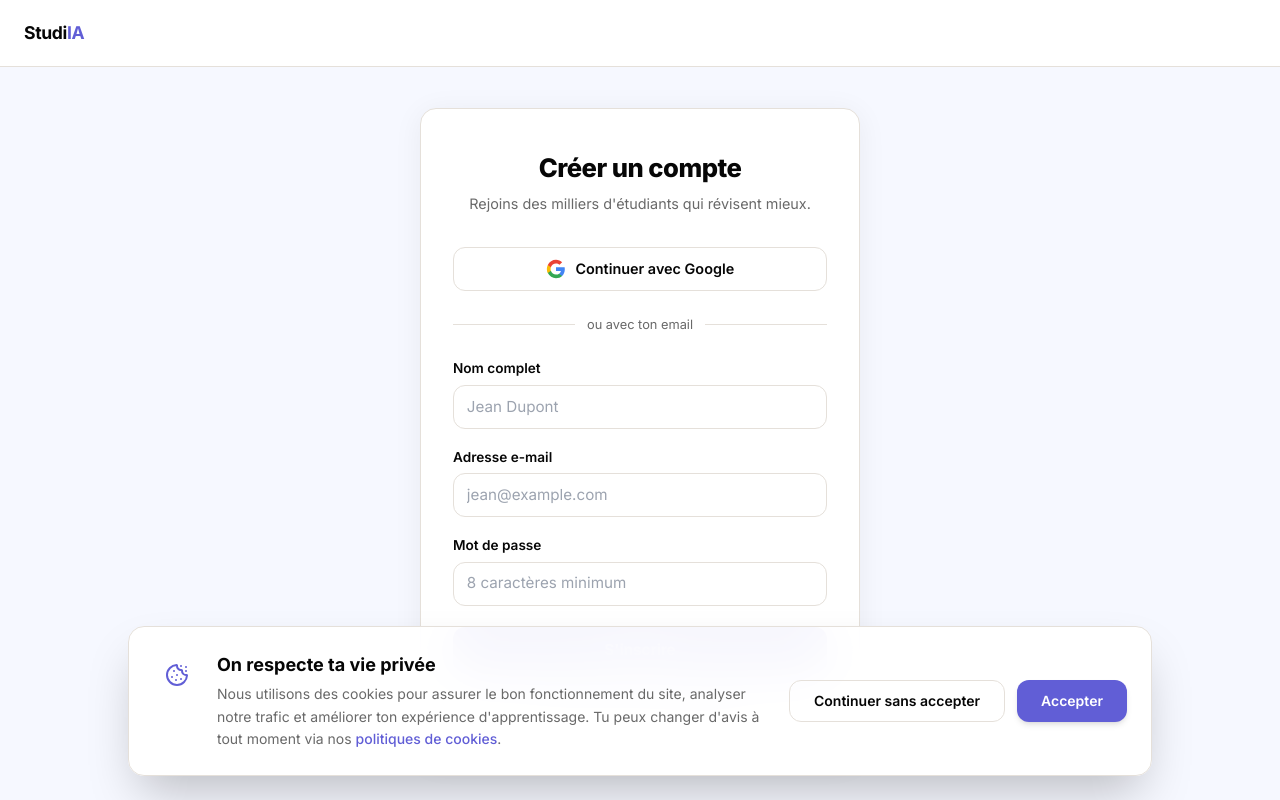
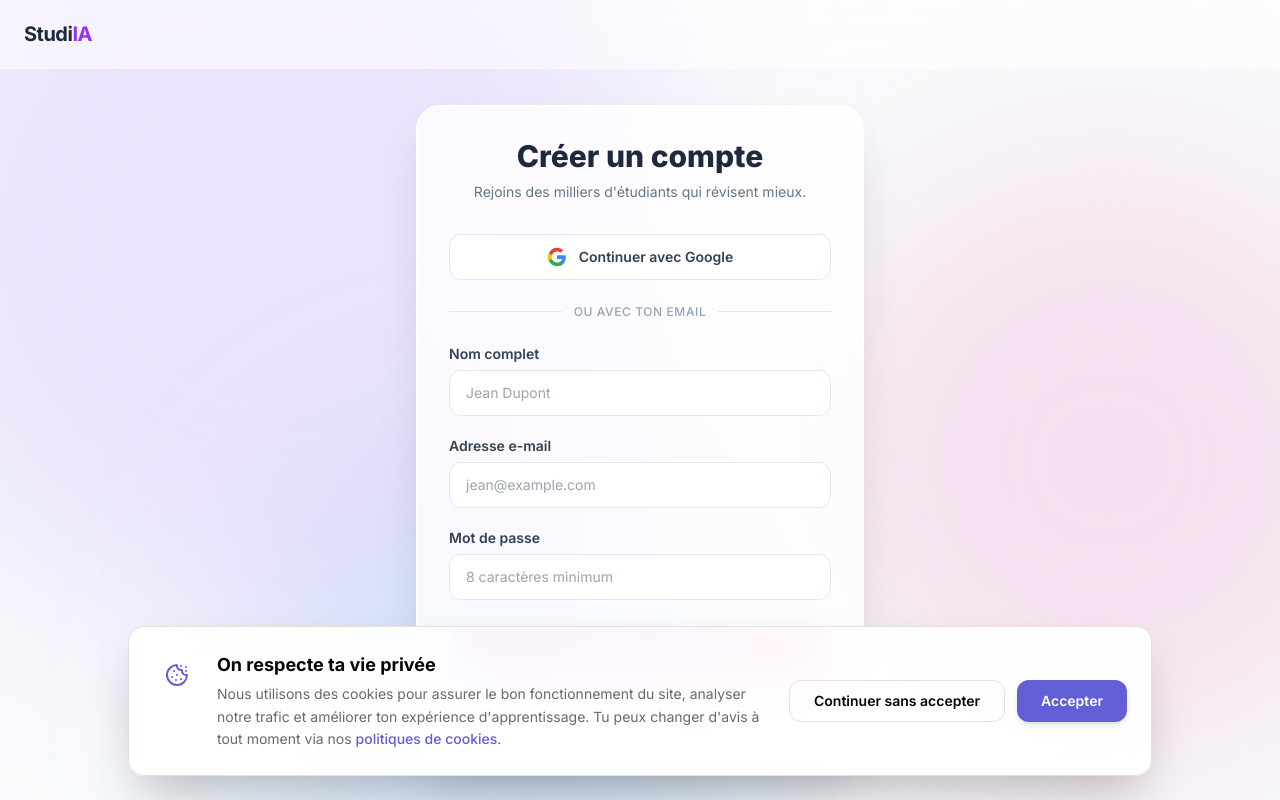
Before and after one commit to zackariatoure05-hue/studia.ia, a Next.js app: page /inscription in a window 1280 px wide. Built offline with nearby package versions, Linux system fonts and the light colour scheme.

Commit message:
fix: prettier formatting inscription + expiry pattern checkout

```diff
--- a/src/app/checkout/page.tsx
+++ b/src/app/checkout/page.tsx
@@ -139,8 +139,8 @@ export default function CheckoutPage() {
                   maxLength={5}
                   value={expiry}
                   onChange={(e) => setExpiry(formatExpiry(e.target.value))}
-                  pattern="(0[1-9]|1[0-2])\/?([0-9]{2})"
-                  title="Format MM/AA requis"
+                  pattern="[0-9]{2}/[0-9]{2}"
+                  title="Format MM/AA requis (ex: 09/27)"
                   className="w-full px-4 py-3 bg-slate-50 border border-slate-200 rounded-xl focus:ring-2 focus:ring-indigo-600 focus:border-indigo-600 outline-none transition-all font-mono"
                 />
               </div>
--- a/src/app/inscription/page.tsx
+++ b/src/app/inscription/page.tsx
@@ -2,7 +2,7 @@
 
 import Link from "next/link";
 import { useRouter, useSearchParams } from "next/navigation";
-import { useState, Suspense } from "react";
+import { useState, Suspense, useRef } from "react";
 import { useAuth } from "@/contexts/AuthContext";
 
 function IconGoogle() {
@@ -46,6 +46,31 @@ function InscriptionContent() {
   const [errors, setErrors] = useState<Errors>({});
   const [loading, setLoading] = useState(false);
 
+  // 3D Tilt Effect State
+  const cardRef = useRef<HTMLDivElement>(null);
+  const [rotateX, setRotateX] = useState(0);
+  const [rotateY, setRotateY] = useState(0);
+
+  function handleMouseMove(e: React.MouseEvent<HTMLDivElement>) {
+    if (!cardRef.current) return;
+    const card = cardRef.current;
+    const rect = card.getBoundingClientRect();
+    const x = e.clientX - rect.left;
+    const y = e.clientY - rect.top;
+    const centerX = rect.width / 2;
+    const centerY = rect.height / 2;
+    // Max rotation 10deg
+    const rotateXValue = ((y - centerY) / centerY) * -10;
+    const rotateYValue = ((x - centerX) / centerX) * 10;
+    setRotateX(rotateXValue);
+    setRotateY(rotateYValue);
+  }
+
+  function handleMouseLeave() {
+    setRotateX(0);
+    setRotateY(0);
+  }
+
   function validate(): boolean {
     const e: Errors = {};
     if (!nom.trim() || nom.trim().length < 2) e.nom = "Le nom doit contenir au moins 2 caractères.";
@@ -55,160 +80,95 @@ function InscriptionContent() {
     return Object.keys(e).length === 0;
   }
 
-  async function handleSubmit(e: React.FormEvent) {
-    e.preventDefault();
-    if (!validate()) return;
+  async function handleSubmit(e?: React.FormEvent) {
+    if (e) e.preventDefault();
+    if (!validate()) {
+      alert("Erreur de validation (vérifie les champs en rouge)");
+      return;
+    }
     setLoading(true);
+    try {
       await new Promise((r) => setTimeout(r, 600));
       const result = register(nom.trim(), email.trim(), password);
       if (!result.ok) {
         setErrors({ global: result.error });
         setLoading(false);
+        alert("Erreur: " + result.error);
         return;
       }
-    // Rediriger vers la page de choix d'abonnement (Checkout)
-    router.push("/onboarding");
+      alert("Succès ! Redirection vers onboarding...");
+      window.location.href = "/onboarding";
+    } catch (err: any) {
+      console.error(err);
+      setErrors({ global: err.message || "Erreur inattendue" });
+      setLoading(false);
+      alert("Erreur inattendue: " + err.message);
+    }
   }
 
   return (
+    <div className="min-h-screen flex flex-col bg-slate-50 relative overflow-hidden">
+      {/* Background Neo-Animation */}
+      <div className="absolute inset-0 pointer-events-none overflow-hidden flex items-center justify-center">
+        <div className="absolute w-[800px] h-[800px] bg-purple-300/30 rounded-full blur-[100px] animate-pulse mix-blend-multiply -top-[20%] -left-[10%]"></div>
         <div
-      style={{
-        minHeight: "100vh",
-        display: "flex",
-        flexDirection: "column",
-        background: "oklch(0.98 0.01 276)",
-      }}
-    >
-      <header
-        style={{
-          padding: "1.25rem 1.5rem",
-          borderBottom: "1px solid var(--border)",
-          background: "#fff",
-        }}
-      >
-        <Link
-          href="/"
-          style={{
-            textDecoration: "none",
-            fontWeight: 700,
-            fontSize: "1.1rem",
-            color: "var(--foreground)",
-            letterSpacing: "-0.02em",
-          }}
-        >
-          Studi<span style={{ color: "var(--primary)" }}>IA</span>
+          className="absolute w-[600px] h-[600px] bg-pink-300/30 rounded-full blur-[100px] animate-pulse mix-blend-multiply top-[20%] -right-[10%]"
+          style={{ animationDelay: "2s" }}
+        ></div>
+        <div
+          className="absolute w-[500px] h-[500px] bg-blue-300/30 rounded-full blur-[100px] animate-pulse mix-blend-multiply -bottom-[20%] left-[20%]"
+          style={{ animationDelay: "4s" }}
+        ></div>
+      </div>
+
+      <header className="relative z-10 px-6 py-5 border-b border-white/20 bg-white/50 backdrop-blur-md">
+        <Link href="/" className="text-xl font-bold text-slate-800 tracking-tight">
+          Studi<span className="text-purple-600">IA</span>
         </Link>
       </header>
 
-      <main
+      <main className="relative z-10 flex-1 flex items-center justify-center p-6">
+        <div
+          className="w-full max-w-md bg-white/80 backdrop-blur-xl border border-white rounded-3xl p-8 shadow-2xl"
           style={{
-          flex: 1,
-          display: "flex",
-          alignItems: "center",
-          justifyContent: "center",
-          padding: "2rem 1rem",
+            boxShadow:
+              "0 25px 50px -12px rgba(0, 0, 0, 0.15), 0 0 0 1px rgba(255,255,255,0.5) inset",
           }}
         >
-        <div
-          style={{
-            width: "100%",
-            maxWidth: 440,
-            background: "#fff",
-            border: "1px solid var(--border)",
-            borderRadius: "calc(var(--radius) + 4px)",
-            padding: "2.5rem 2rem",
-            boxShadow: "0 4px 30px rgba(0,0,0,0.06)",
-          }}
-        >
-          <div style={{ textAlign: "center", marginBottom: "2rem" }}>
-            <h1
-              style={{
-                fontSize: "1.6rem",
-                fontWeight: 800,
-                letterSpacing: "-0.02em",
-                color: "var(--foreground)",
-                marginBottom: "0.35rem",
-              }}
-            >
-              Créer un compte
-            </h1>
-            <p style={{ color: "var(--muted-foreground)", fontSize: "0.9rem" }}>
+          <div className="text-center mb-8">
+            <h1 className="text-3xl font-extrabold text-slate-800 mb-2">Créer un compte</h1>
+            <p className="text-slate-500 text-sm">
               Rejoins des milliers d&apos;étudiants qui révisent mieux.
             </p>
           </div>
 
           <button
             type="button"
-            style={{
-              width: "100%",
-              padding: "0.65rem 1rem",
-              display: "flex",
-              alignItems: "center",
-              justifyContent: "center",
-              gap: "0.6rem",
-              border: "1px solid var(--border)",
-              borderRadius: "var(--radius)",
-              background: "#fff",
-              cursor: "pointer",
-              fontWeight: 600,
-              fontSize: "0.9rem",
-              color: "var(--foreground)",
-              marginBottom: "1.5rem",
-            }}
+            className="w-full py-3 px-4 flex items-center justify-center gap-3 bg-white border border-slate-200 rounded-xl text-slate-700 font-semibold text-sm hover:bg-slate-50 hover:shadow-md hover:-translate-y-0.5 transition-all duration-200 mb-6"
             onClick={() => alert("OAuth Google disponible prochainement.")}
           >
             <IconGoogle /> Continuer avec Google
           </button>
 
-          <div
-            style={{
-              display: "flex",
-              alignItems: "center",
-              gap: "0.75rem",
-              marginBottom: "1.5rem",
-            }}
-          >
-            <div style={{ flex: 1, height: 1, background: "var(--border)" }} />
-            <span
-              style={{ color: "var(--muted-foreground)", fontSize: "0.8rem", whiteSpace: "nowrap" }}
-            >
+          <div className="flex items-center gap-3 mb-6">
+            <div className="flex-1 h-px bg-slate-200" />
+            <span className="text-slate-400 text-xs font-medium uppercase tracking-wider">
               ou avec ton email
             </span>
-            <div style={{ flex: 1, height: 1, background: "var(--border)" }} />
+            <div className="flex-1 h-px bg-slate-200" />
           </div>
 
           {errors.global && (
-            <div
-              style={{
-                background: "oklch(0.97 0.02 27)",
-                border: "1px solid oklch(0.85 0.1 27)",
-                borderRadius: "var(--radius)",
-                padding: "0.75rem 1rem",
-                marginBottom: "1rem",
-                color: "oklch(0.5 0.2 27)",
-                fontSize: "0.9rem",
-                fontWeight: 600,
-              }}
-            >
-              ⚠️ {errors.global}
+            <div className="bg-red-50 border border-red-200 text-red-600 text-sm font-semibold p-4 rounded-xl mb-6 flex items-center gap-2">
+              <span>⚠️</span> {errors.global}
             </div>
           )}
 
-          <form
-            onSubmit={handleSubmit}
-            noValidate
-            style={{ display: "flex", flexDirection: "column", gap: "1.1rem" }}
-          >
+          <form onSubmit={handleSubmit} noValidate className="flex flex-col gap-5 relative z-50">
             <div>
               <label
                 htmlFor="reg-nom"
-                style={{
-                  display: "block",
-                  fontWeight: 600,
-                  fontSize: "0.85rem",
-                  marginBottom: "0.4rem",
-                  color: "var(--foreground)",
-                }}
+                className="block font-semibold text-sm text-slate-700 mb-1.5"
               >
                 Nom complet
               </label>
@@ -222,39 +182,21 @@ function InscriptionContent() {
                   setNom(e.target.value);
                   setErrors((prev) => ({ ...prev, nom: undefined, global: undefined }));
                 }}
-                style={{
-                  width: "100%",
-                  padding: "0.6rem 0.8rem",
-                  border: `1px solid ${errors.nom ? "oklch(0.577 0.245 27.325)" : "var(--border)"}`,
-                  borderRadius: "var(--radius)",
-                  fontSize: "0.95rem",
-                  outline: "none",
-                  boxSizing: "border-box",
-                }}
+                className={`w-full px-4 py-3 rounded-xl text-slate-800 text-sm bg-white border ${
+                  errors.nom
+                    ? "border-red-400 focus:ring-red-100"
+                    : "border-slate-200 focus:border-purple-400 focus:ring-purple-100"
+                } focus:outline-none focus:ring-4 transition-all`}
               />
               {errors.nom && (
-                <p
-                  style={{
-                    color: "oklch(0.577 0.245 27.325)",
-                    fontSize: "0.8rem",
-                    marginTop: "0.3rem",
-                  }}
-                >
-                  {errors.nom}
-                </p>
+                <p className="text-red-500 text-xs mt-1.5 font-medium">{errors.nom}</p>
               )}
             </div>
 
             <div>
               <label
                 htmlFor="reg-email"
-                style={{
-                  display: "block",
-                  fontWeight: 600,
-                  fontSize: "0.85rem",
-                  marginBottom: "0.4rem",
-                  color: "var(--foreground)",
-                }}
+                className="block font-semibold text-sm text-slate-700 mb-1.5"
               >
                 Adresse e-mail
               </label>
@@ -268,39 +210,21 @@ function InscriptionContent() {
                   setEmail(e.target.value);
                   setErrors((prev) => ({ ...prev, email: undefined, global: undefined }));
                 }}
-                style={{
-                  width: "100%",
-                  padding: "0.6rem 0.8rem",
-                  border: `1px solid ${errors.email ? "oklch(0.577 0.245 27.325)" : "var(--border)"}`,
-                  borderRadius: "var(--radius)",
-                  fontSize: "0.95rem",
-                  outline: "none",
-                  boxSizing: "border-box",
-                }}
+                className={`w-full px-4 py-3 rounded-xl text-slate-800 text-sm bg-white border ${
+                  errors.email
+                    ? "border-red-400 focus:ring-red-100"
+                    : "border-slate-200 focus:border-purple-400 focus:ring-purple-100"
+                } focus:outline-none focus:ring-4 transition-all`}
               />
               {errors.email && (
-                <p
-                  style={{
-                    color: "oklch(0.577 0.245 27.325)",
-                    fontSize: "0.8rem",
-                    marginTop: "0.3rem",
-                  }}
-                >
-                  {errors.email}
-                </p>
+                <p className="text-red-500 text-xs mt-1.5 font-medium">{errors.email}</p>
               )}
             </div>
 
             <div>
               <label
                 htmlFor="reg-password"
-                style={{
-                  display: "block",
-                  fontWeight: 600,
-                  fontSize: "0.85rem",
-                  marginBottom: "0.4rem",
-                  color: "var(--foreground)",
-                }}
+                className="block font-semibold text-sm text-slate-700 mb-1.5"
               >
                 Mot de passe
               </label>
@@ -314,43 +238,28 @@ function InscriptionContent() {
                   setPassword(e.target.value);
                   setErrors((prev) => ({ ...prev, password: undefined }));
                 }}
-                style={{
-                  width: "100%",
-                  padding: "0.6rem 0.8rem",
-                  border: `1px solid ${errors.password ? "oklch(0.577 0.245 27.325)" : "var(--border)"}`,
-                  borderRadius: "var(--radius)",
-                  fontSize: "0.95rem",
-                  outline: "none",
-                  boxSizing: "border-box",
-                }}
+                className={`w-full px-4 py-3 rounded-xl text-slate-800 text-sm bg-white border ${
+                  errors.password
+                    ? "border-red-400 focus:ring-red-100"
+                    : "border-slate-200 focus:border-purple-400 focus:ring-purple-100"
+                } focus:outline-none focus:ring-4 transition-all`}
               />
               {errors.password && (
-                <p
-                  style={{
-                    color: "oklch(0.577 0.245 27.325)",
-                    fontSize: "0.8rem",
-                    marginTop: "0.3rem",
-                  }}
-                >
-                  {errors.password}
-                </p>
+                <p className="text-red-500 text-xs mt-1.5 font-medium">{errors.password}</p>
               )}
               {!errors.password && password.length > 0 && (
-                <div style={{ marginTop: "0.4rem", display: "flex", gap: "0.2rem" }}>
+                <div className="mt-2 flex gap-1.5">
                   {[1, 2, 3].map((l) => (
                     <div
                       key={l}
+                      className="flex-1 h-1.5 rounded-full transition-all duration-300"
                       style={{
-                        flex: 1,
-                        height: 3,
-                        borderRadius: 99,
                         background:
                           password.length >= l * 4
                             ? password.length >= 10
-                              ? "oklch(0.6 0.2 145)"
-                              : "oklch(0.7 0.2 50)"
-                            : "var(--border)",
-                        transition: "background 0.3s",
+                              ? "#10B981"
+                              : "#F59E0B"
+                            : "#E2E8F0",
                       }}
                     />
                   ))}
@@ -359,37 +268,20 @@ function InscriptionContent() {
             </div>
 
             <button
-              type="submit"
+              type="button"
+              onClick={() => handleSubmit()}
               disabled={loading}
-              style={{
-                width: "100%",
-                padding: "0.75rem",
-                background: loading ? "var(--muted)" : "var(--primary)",
-                color: "#fff",
-                border: "none",
-                borderRadius: "var(--radius)",
-                fontWeight: 700,
-                fontSize: "0.95rem",
-                cursor: loading ? "not-allowed" : "pointer",
-                marginTop: "0.25rem",
-              }}
+              className="w-full py-3.5 mt-2 bg-gradient-to-r from-purple-600 to-pink-500 text-white font-bold rounded-xl shadow-lg shadow-purple-500/30 hover:shadow-purple-500/50 hover:-translate-y-0.5 active:translate-y-0 transition-all disabled:opacity-70 disabled:cursor-not-allowed cursor-pointer"
             >
               {loading ? "Création du compte…" : "S'inscrire"}
             </button>
           </form>
 
-          <p
-            style={{
-              textAlign: "center",
-              marginTop: "1.5rem",
-              fontSize: "0.85rem",
-              color: "var(--muted-foreground)",
-            }}
-          >
+          <p className="text-center mt-8 text-sm text-slate-500 font-medium">
             Déjà un compte ?{" "}
             <Link
               href="/connexion"
-              style={{ color: "var(--primary)", fontWeight: 600, textDecoration: "none" }}
+              className="text-purple-600 hover:text-purple-700 hover:underline"
             >
               Se connecter
             </Link>
@@ -402,7 +294,13 @@ function InscriptionContent() {
 
 export default function InscriptionPage() {
   return (
-    <Suspense fallback={<div>Chargement...</div>}>
+    <Suspense
+      fallback={
+        <div className="min-h-screen flex items-center justify-center bg-slate-50">
+          Chargement...
+        </div>
+      }
+    >
       <InscriptionContent />
     </Suspense>
   );
```
Lines whose indentation alone changed are shown as unchanged.
